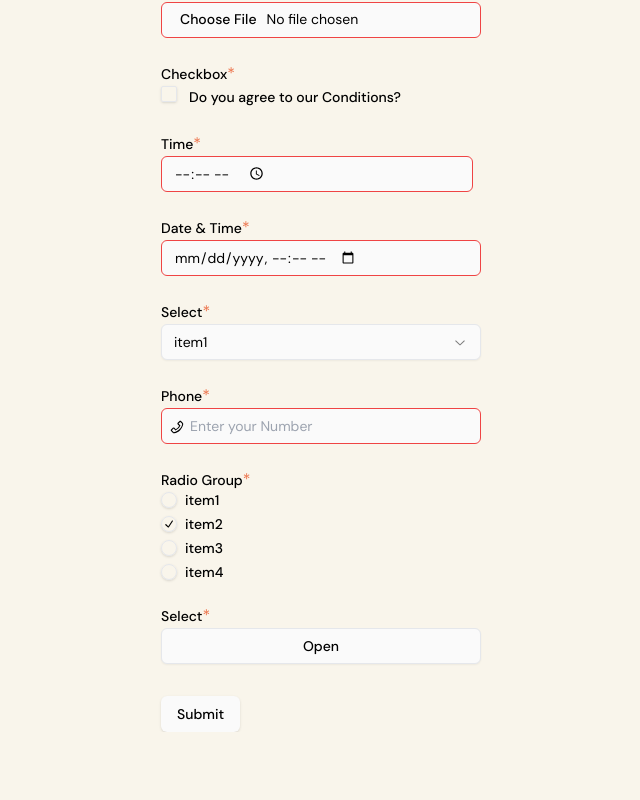
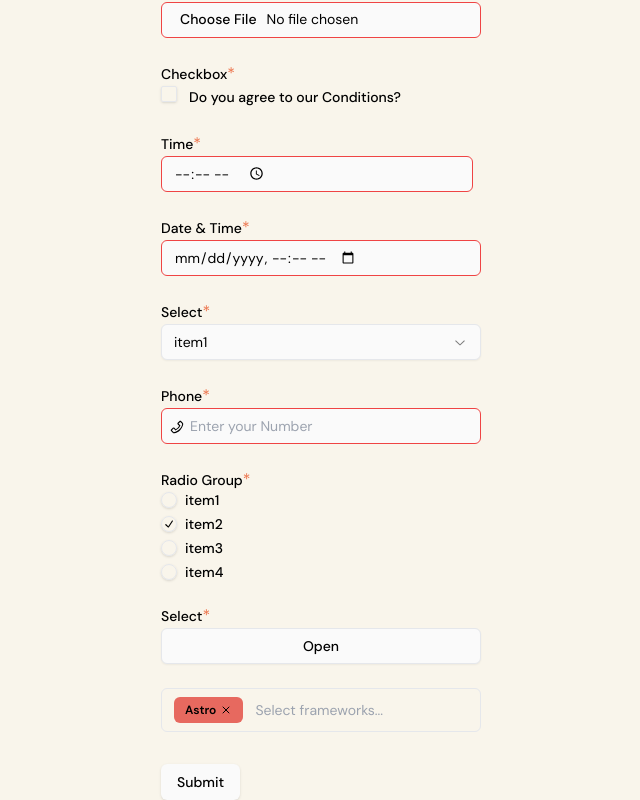
Before and after one commit to nitkkr-dev/nitkkr, a Next.js app: page /en in a window 1280 px wide. Shown: the part 2482-3282 px from the top of the page, without its empty margins (159-799 px from the left). Before the commit the page ends 3214 px from the top, so only its background shows below. Built offline with nearby package versions, Linux system fonts and the light colour scheme.

Commit message:
multiselect style changes

```diff
--- a/components/inputs/Visualizer.tsx
+++ b/components/inputs/Visualizer.tsx
@@ -12,6 +12,7 @@ import PhoneField from './telephone';
 import RadioGeneric from './radioItems';
 import DropdownMenuMulti from './multiDropdown';
 import CheckboxGeneric from './Checkbox';
+import { FancyMultiSelect } from './multiSelect';
 
 interface FormValues {
   email: string;
@@ -88,6 +89,7 @@ export default function Visualizer() {
           }}
         />
         <DropdownMenuMulti items={items} required />
+        <FancyMultiSelect />
         <Button type="submit">Submit</Button>
       </div>
     </form>
--- /dev/null
+++ b/components/inputs/multiSelect.tsx
@@ -0,0 +1,132 @@
+'use client';
+
+import * as React from 'react';
+import { X } from 'lucide-react';
+import { Command as CommandPrimitive } from 'cmdk';
+
+import { Command, CommandGroup, CommandItem } from '@/components/ui/command';
+import { Badge } from '@/components/ui/badge';
+
+type Framework = string;
+
+const FRAMEWORKS: Framework[] = [
+  'Next.js',
+  'SvelteKit',
+  'Nuxt.js',
+  'Remix',
+  'Astro',
+  'WordPress',
+  'Express.js',
+  'Nest.js',
+];
+
+export function FancyMultiSelect() {
+  const inputRef = React.useRef<HTMLInputElement>(null);
+  const [open, setOpen] = React.useState(false);
+  const [selected, setSelected] = React.useState<Framework[]>([FRAMEWORKS[4]]);
+  const [inputValue, setInputValue] = React.useState('');
+
+  const handleUnselect = React.useCallback((framework: Framework) => {
+    setSelected((prev) => prev.filter((s) => s !== framework));
+  }, []);
+
+  const handleKeyDown = React.useCallback(
+    (e: React.KeyboardEvent<HTMLDivElement>) => {
+      const input = inputRef.current;
+      if (input) {
+        if (e.key === 'Delete' || e.key === 'Backspace') {
+          if (input.value === '') {
+            setSelected((prev) => {
+              const newSelected = [...prev];
+              newSelected.pop();
+              return newSelected;
+            });
+          }
+        }
+        // This is not a default behaviour of the <input /> field
+        if (e.key === 'Escape') {
+          input.blur();
+        }
+      }
+    },
+    []
+  );
+
+  const selectables = FRAMEWORKS.filter(
+    (framework) => !selected.includes(framework)
+  );
+
+  return (
+    <Command
+      onKeyDown={handleKeyDown}
+      className="overflow-visible bg-transparent"
+    >
+      <div className="border-input focus-within:ring-ring group rounded-md border px-3 py-2 text-sm focus-within:ring-2 focus-within:ring-offset-2">
+        <div className="flex flex-wrap gap-1">
+          {selected.map((framework) => {
+            return (
+              <Badge
+                key={framework}
+                variant="secondary"
+                className="bg-primary-10"
+              >
+                {framework}
+                <button
+                  className="focus:ring-ring ml-1 rounded-full outline-none focus:ring-2 focus:ring-offset-2"
+                  onKeyDown={(e) => {
+                    if (e.key === 'Enter') {
+                      handleUnselect(framework);
+                    }
+                  }}
+                  onMouseDown={(e) => {
+                    e.preventDefault();
+                    e.stopPropagation();
+                  }}
+                  onClick={() => handleUnselect(framework)}
+                >
+                  <X className="text-muted-foreground hover:text-foreground h-3 w-3" />
+                </button>
+              </Badge>
+            );
+          })}
+          {/* Avoid having the "Search" Icon */}
+          <CommandPrimitive.Input
+            ref={inputRef}
+            value={inputValue}
+            onValueChange={setInputValue}
+            onBlur={() => setOpen(false)}
+            onFocus={() => setOpen(true)}
+            placeholder="Select frameworks..."
+            className="placeholder:text-muted-foreground ml-2 flex-1 bg-transparent outline-none"
+          />
+        </div>
+      </div>
+      <div className="relative mt-2">
+        {open && selectables.length > 0 ? (
+          <div className="text-popover-foreground animate-in absolute top-0 z-10 w-full rounded-md border bg-neutral-10 shadow-md outline-none">
+            <CommandGroup className="h-full overflow-auto">
+              {selectables.map((framework) => {
+                return (
+                  <CommandItem
+                    key={framework}
+                    onMouseDown={(e) => {
+                      e.preventDefault();
+                      e.stopPropagation();
+                    }}
+                    onSelect={(value) => {
+                      setInputValue('');
+                      setSelected((prev) => [...prev, framework]);
+                    }}
+                    className={'cursor-pointer'}
+                  >
+                    {framework}
+                  </CommandItem>
+                );
+              })}
+            </CommandGroup>
+          </div>
+        ) : null}
+      </div>
+    </Command>
+  );
+}
--- /dev/null
+++ b/components/ui/badge.tsx
@@ -0,0 +1,36 @@
+import * as React from 'react';
+import { cva, type VariantProps } from 'class-variance-authority';
+
+import { cn } from '@/lib/utils';
+
+const badgeVariants = cva(
+  'inline-flex items-center rounded-md border px-2.5 py-0.5 text-xs font-semibold transition-colors focus:outline-none focus:ring-2 focus:ring-ring focus:ring-offset-2',
+  {
+    variants: {
+      variant: {
+        default:
+          'border-transparent bg-primary text-primary-foreground shadow hover:bg-primary/80',
+        secondary:
+          'border-transparent bg-secondary text-secondary-foreground hover:bg-secondary/80',
+        destructive:
+          'border-transparent bg-destructive text-destructive-foreground shadow hover:bg-destructive/80',
+        outline: 'text-foreground',
+      },
+    },
+    defaultVariants: {
+      variant: 'default',
+    },
+  }
+);
+
+export interface BadgeProps
+  extends React.HTMLAttributes<HTMLDivElement>,
+    VariantProps<typeof badgeVariants> {}
+
+function Badge({ className, variant, ...props }: BadgeProps) {
+  return (
+    <div className={cn(badgeVariants({ variant }), className)} {...props} />
+  );
+}
+
+export { Badge, badgeVariants };
```
